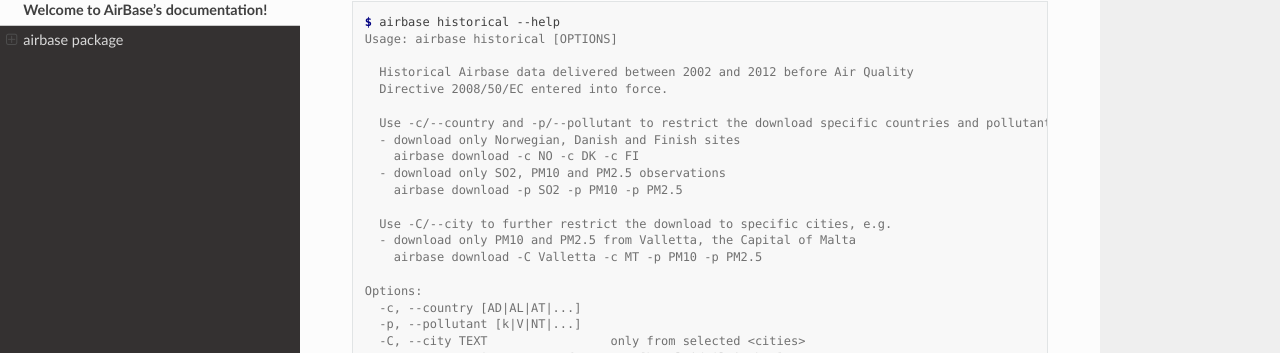
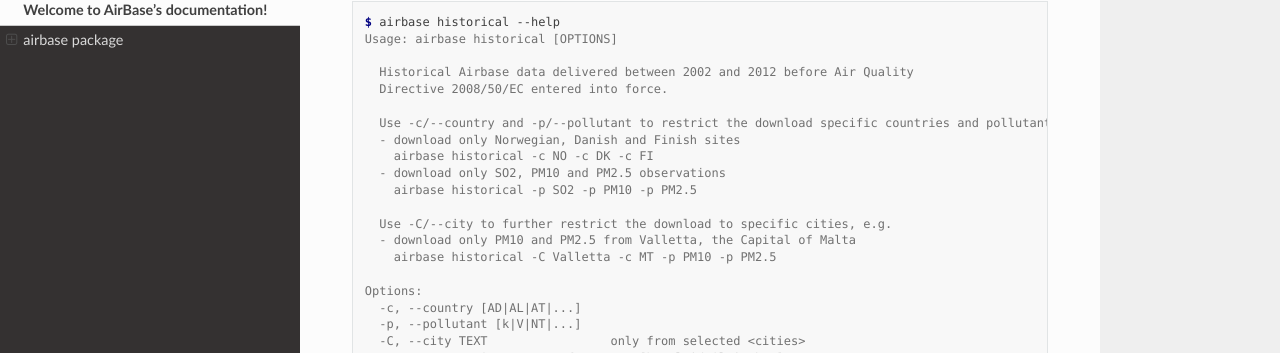
Before and after one commit to JohnPaton/airbase, a Sphinx documentation site: the page built from docs/source/index.rst, in a window 1280 px wide and 900 px high, scrolled down 1372 px. Shown: the part 111-464 px from the top of the window. Built offline with Sphinx 7.4.7 and the Read the Docs theme 3.1.0, drawn with Linux system fonts in a browser that asks for light colours.

Commit message:
fix CLI help and docs

```diff
--- a/docs/source/index.rst
+++ b/docs/source/index.rst
@@ -83,13 +83,13 @@
 
      Use -c/--country and -p/--pollutant to restrict the download specific countries and pollutants, e.g.
      - download only Norwegian, Danish and Finish sites
-       airbase download -c NO -c DK -c FI
+       airbase historical -c NO -c DK -c FI
      - download only SO2, PM10 and PM2.5 observations
-       airbase download -p SO2 -p PM10 -p PM2.5
+       airbase historical -p SO2 -p PM10 -p PM2.5
 
      Use -C/--city to further restrict the download to specific cities, e.g.
      - download only PM10 and PM2.5 from Valletta, the Capital of Malta
-       airbase download -C Valletta -c MT -p PM10 -p PM2.5
+       airbase historical -C Valletta -c MT -p PM10 -p PM2.5
 
    Options:
      -c, --country [AD|AL|AT|...]
@@ -118,13 +118,13 @@
 
      Use -c/--country and -p/--pollutant to restrict the download specific countries and pollutants, e.g.
      - download only Norwegian, Danish and Finish sites
-       airbase download -c NO -c DK -c FI
+       airbase verified -c NO -c DK -c FI
      - download only SO2, PM10 and PM2.5 observations
-       airbase download -p SO2 -p PM10 -p PM2.5
+       airbase verified -p SO2 -p PM10 -p PM2.5
 
      Use -C/--city to further restrict the download to specific cities, e.g.
      - download only PM10 and PM2.5 from Valletta, the Capital of Malta
-       airbase download -C Valletta -c MT -p PM10 -p PM2.5
+       airbase verified -C Valletta -c MT -p PM10 -p PM2.5
 
    Options:
      -c, --country [AD|AL|AT|...]
@@ -152,13 +152,13 @@
 
      Use -c/--country and -p/--pollutant to restrict the download specific countries and pollutants, e.g.
      - download only Norwegian, Danish and Finish sites
-       airbase download -c NO -c DK -c FI
+       airbase unverified -c NO -c DK -c FI
      - download only SO2, PM10 and PM2.5 observations
-       airbase download -p SO2 -p PM10 -p PM2.5
+       airbase unverified -p SO2 -p PM10 -p PM2.5
 
      Use -C/--city to further restrict the download to specific cities, e.g.
      - download only PM10 and PM2.5 from Valletta, the Capital of Malta
-       airbase download -C Valletta -c MT -p PM10 -p PM2.5
+       airbase unverified -C Valletta -c MT -p PM10 -p PM2.5
 
    Options:
      -c, --country [AD|AL|AT|...]
```
Also changed, not shown: README.md (+9 -9 lines), 1 other file.
